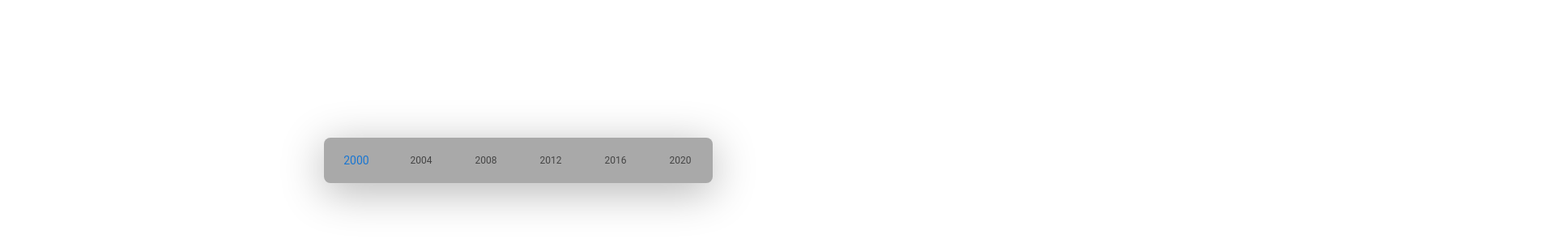
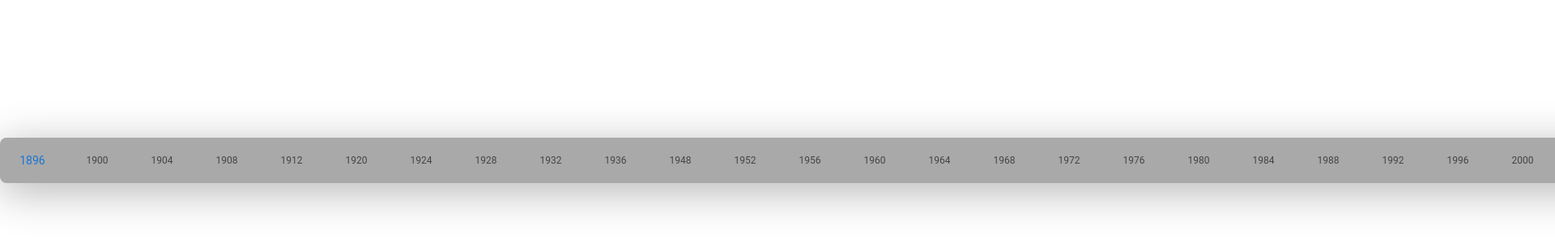
Before and after one commit to olympicindex/csce_447_project, a React (Create React App) app in the folder dataviz/csce-447/: page / in a window 1280 px wide. Shown: the part 494-794 px from the top of the page at 81% size, 1920 px wide, since content can reach past the window. Built offline with nearby package versions, Linux system fonts and the light colour scheme.

Commit message:
updated the timeline to add all the years

```diff
--- a/dataviz/csce-447/src/Navbar.js
+++ b/dataviz/csce-447/src/Navbar.js
@@ -20,6 +20,29 @@ function Navbar(){
             value={value}
             onChange = {(event,newValue)=>handlechange(event,newValue)}
             >
+                <BottomNavigationAction label="1896"/>
+                <BottomNavigationAction label="1900"/>
+                <BottomNavigationAction label="1904"/>
+                <BottomNavigationAction label="1908"/>
+                <BottomNavigationAction label="1912"/>
+                <BottomNavigationAction label="1920"/>
+                <BottomNavigationAction label="1924"/>
+                <BottomNavigationAction label="1928"/>
+                <BottomNavigationAction label="1932"/>
+                <BottomNavigationAction label="1936"/>
+                <BottomNavigationAction label="1948"/>
+                <BottomNavigationAction label="1952"/>
+                <BottomNavigationAction label="1956"/>
+                <BottomNavigationAction label="1960"/>
+                <BottomNavigationAction label="1964"/>
+                <BottomNavigationAction label="1968"/>
+                <BottomNavigationAction label="1972"/>
+                <BottomNavigationAction label="1976"/>
+                <BottomNavigationAction label="1980"/>
+                <BottomNavigationAction label="1984"/>
+                <BottomNavigationAction label="1988"/>
+                <BottomNavigationAction label="1992"/>
+                <BottomNavigationAction label="1996"/>
                 <BottomNavigationAction label="2000"/>
                 <BottomNavigationAction label="2004"/>
                 <BottomNavigationAction label="2008"/>
```
Also changed, not shown: 1 other file (tests, documents, lock files or other folders).
